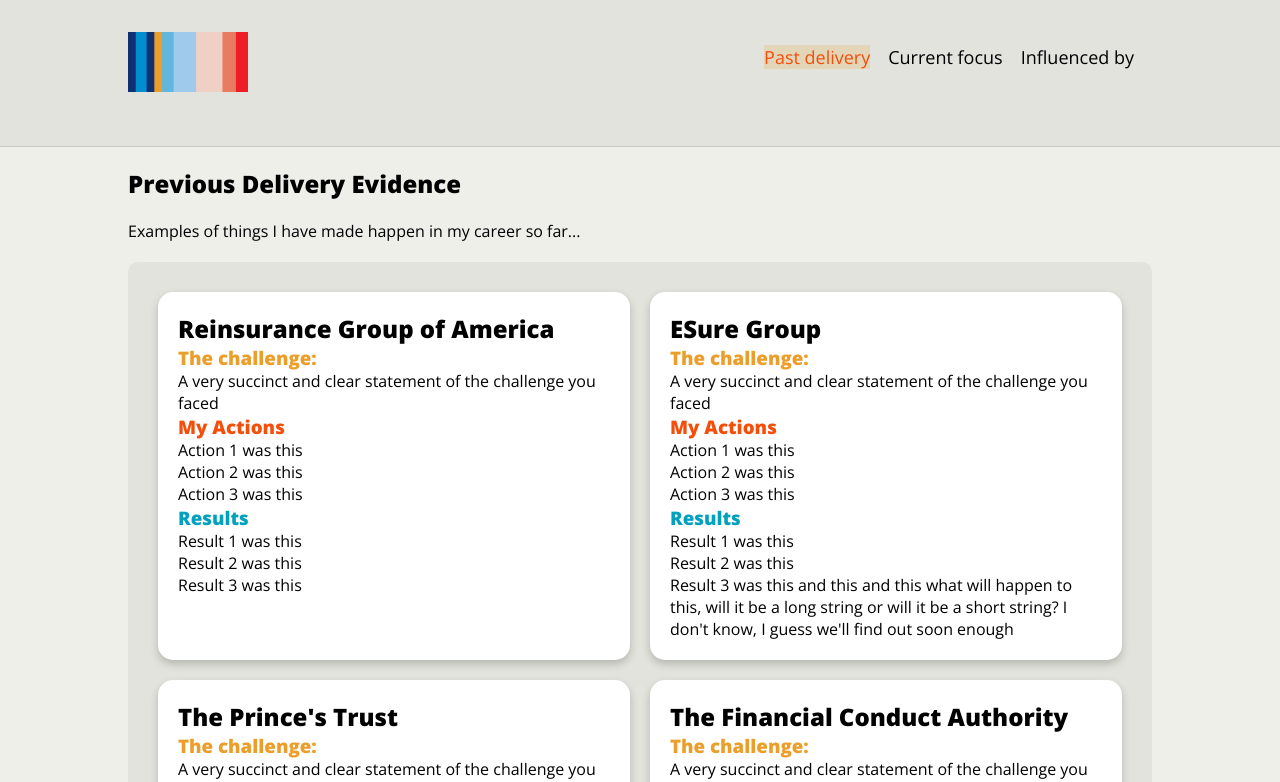
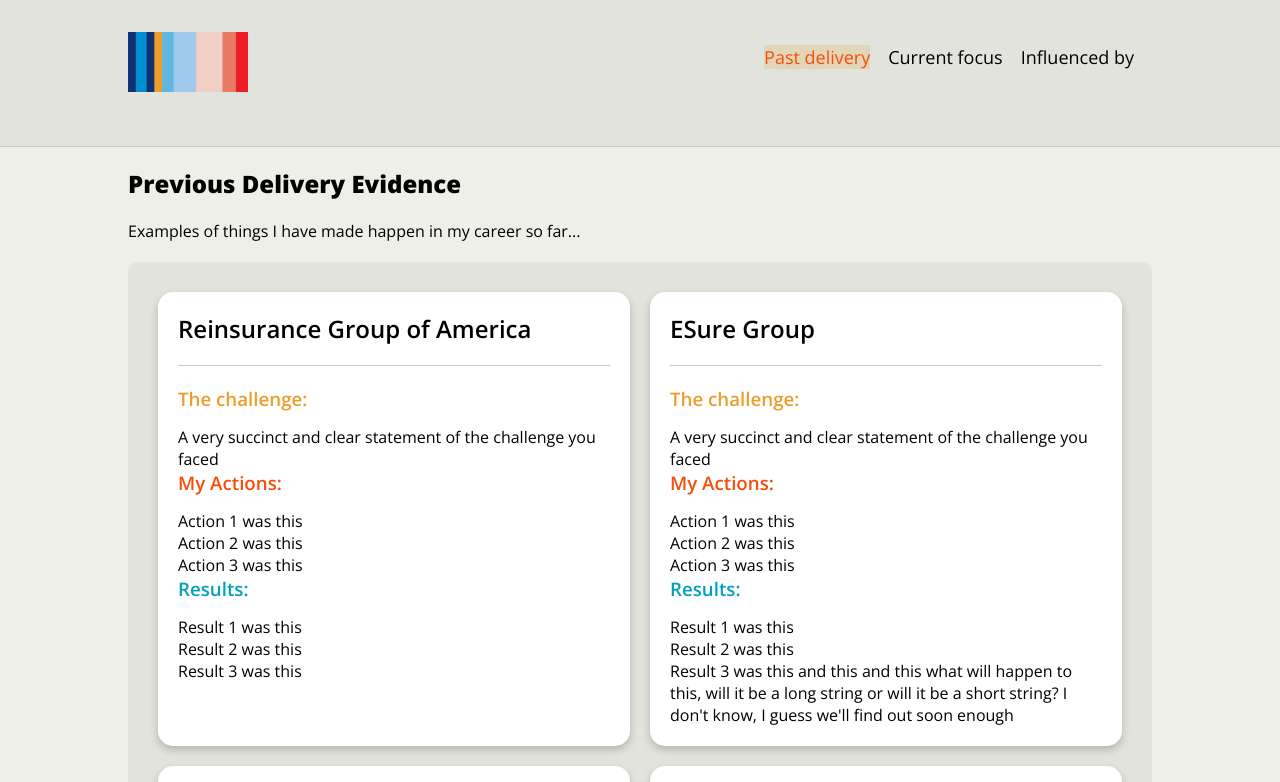
Before and after one commit to johndck/johndick-me-react-build, a React (Vite) app: page /Evidence in a window 1280 px wide. Shown: the top 782 px of the page. Built offline with nearby package versions, Linux system fonts and the light colour scheme.

Commit message:
updated past evidence cards

```diff
--- a/src/components/project.jsx
+++ b/src/components/project.jsx
@@ -2,18 +2,19 @@
   return (
     <div className="evidenceCard">
       <h2>{card.companyName}</h2>
+      <hr />
       <h3>
         <span className="evidenceChallenge">The challenge:</span>
       </h3>
       <p>{card.challenge}</p>
       <h3>
-        <span className="evidenceActions">My Actions</span>
+        <span className="evidenceActions">My Actions: </span>
       </h3>
       <p>{card.actions[0]}</p>
       <p>{card.actions[1]}</p>
       <p>{card.actions[2]}</p>
       <h3>
-        <span className="evidenceResults">Results</span>
+        <span className="evidenceResults">Results: </span>
       </h3>
       <p>{card.results[0]}</p>
       <p>{card.results[1]}</p>
--- a/src/index.css
+++ b/src/index.css
@@ -340,6 +340,7 @@
 .evidenceCard h2,
 .evidenceCard h3 {
   margin: 0;
+  font-weight: 600;
 }
 
 .evidenceChallenge {
@@ -352,6 +353,18 @@
 
 .evidenceResults {
   color: var(--siteturquoise);
+}
+
+.evidenceCard hr {
+  margin-top: 20px;
+  margin-bottom: 20px;
+  border: 0;
+  height: 1px;
+  background: var(--navBarBorder);
+}
+
+.evidenceCard h3 {
+  margin-bottom: 15px;
 }
 
 /* end of evidence card styling */
@@ -391,7 +404,6 @@
   display: flex;
   flex-direction: column;
   margin: 0 auto;
-  border: 1px solid red;
 }
 
 .footerSocialLinks {
@@ -401,7 +413,6 @@
   justify-content: space-between;
   margin-bottom: 10px;
   width: 60%;
-  border: 1px solid red;
 }
 
 .footerEmail {
```
